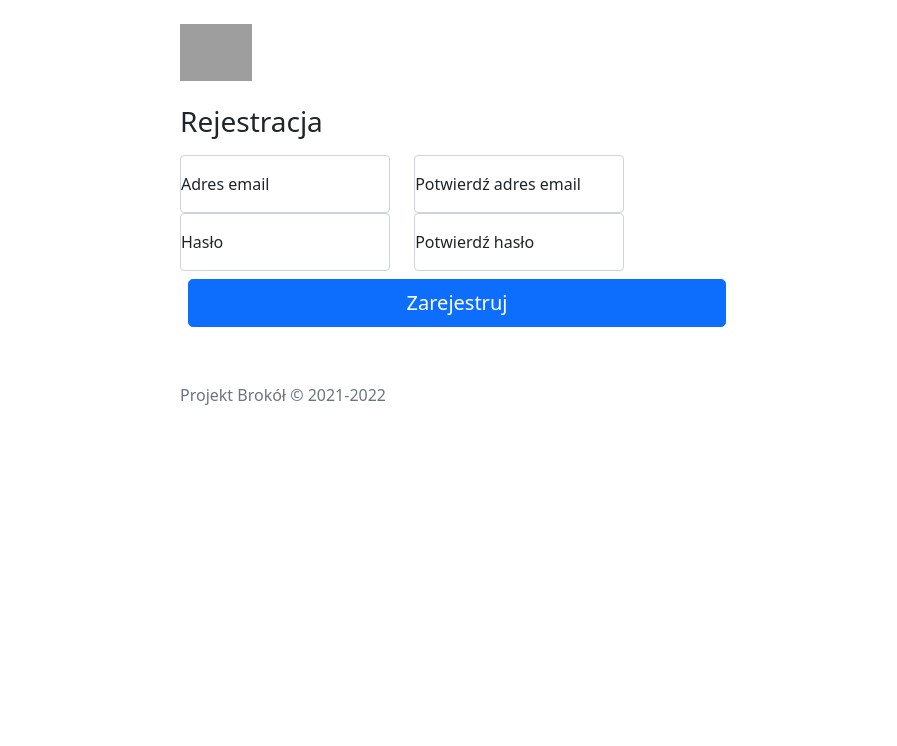
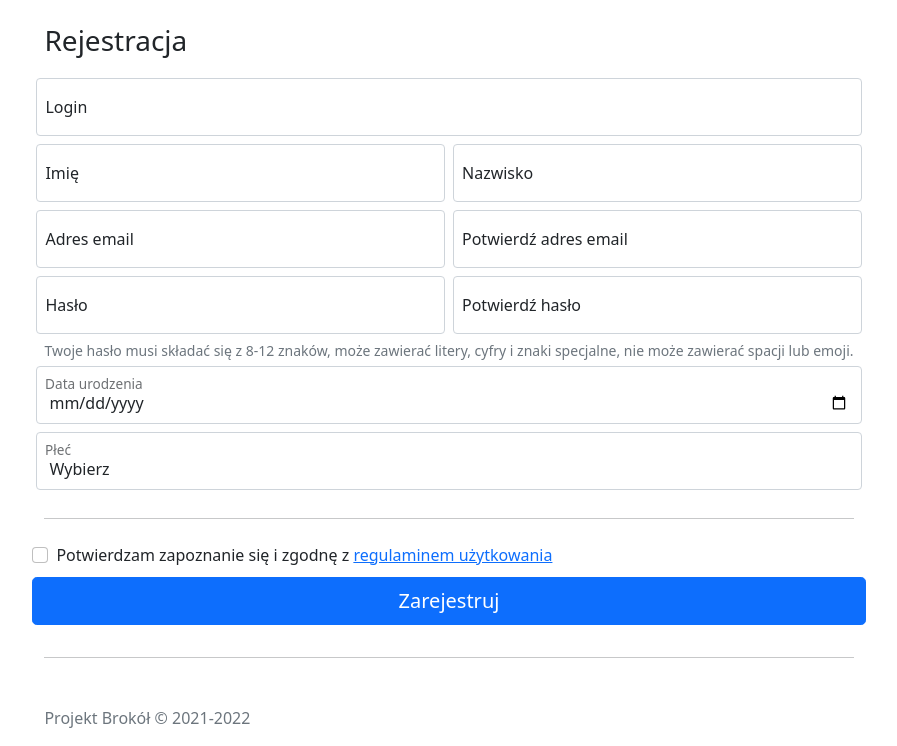
Before and after one commit to mateuszjasnowski/project_Broccoli, a Flask app: page /register in a window 1280 px wide. Shown: the part 73-819 px from the top of the page, without its empty margins (191-1088 px from the left). Before the commit the page ends 478 px from the top, so only its background shows below. Run offline with Flask 2, Linux system fonts and the light colour scheme; grey boxes are pictures that could not be loaded.

Commit message:
Register page updates

```diff
--- a/appData/routes.py
+++ b/appData/routes.py
@@ -26,9 +26,14 @@ def register():
 
 @app.route('/about')
 def about():
-    return 'Hi'
+    return 'Hi' #TODO
 
 
 @app.route('/admin')
 def admin():
-    return 'Hi'
+    return 'Hi' #TODO
+
+
+@app.route('/terms')
+def terms():
+    return "User Terms" #TODO
--- a/appData/templates/layout.html
+++ b/appData/templates/layout.html
@@ -9,6 +9,8 @@
         <link href="https://cdn.jsdelivr.net/npm/bootstrap@5.1.3/dist/css/bootstrap.min.css" rel="stylesheet" integrity="sha384-1BmE4kWBq78iYhFldvKuhfTAU6auU8tT94WrHftjDbrCEXSU1oBoqyl2QvZ6jIW3" crossorigin="anonymous">
     </head>
     <body>
+      <script src="https://ajax.googleapis.com/ajax/libs/jquery/3.5.1/jquery.min.js"></script>
+      <script src="https://cdn.jsdelivr.net/npm/bootstrap@5.1.3/dist/js/bootstrap.bundle.min.js" integrity="sha384-ka7Sk0Gln4gmtz2MlQnikT1wXgYsOg+OMhuP+IlRH9sENBO0LRn5q+8nbTov4+1p" crossorigin="anonymous"></script>
             <header class="d-flex flex-wrap align-items-center justify-content-center justify-content-md-between py-3 p-3 mb-4 border-bottom">
               <a href="/" class="d-flex align-items-center col-md-3 mb-2 mb-md-0 text-dark text-decoration-none">
                 <svg class="bi me-2" width="40" height="32" role="img" aria-label="Bootstrap"><use xlink:href="#bootstrap"></use></svg>
--- a/appData/templates/register.html
+++ b/appData/templates/register.html
@@ -2,31 +2,98 @@
 {% block content %}
 <link href="{{ url_for('static',filename='/css/signin.css') }}" rel="stylesheet">
     <main class="container d-flex justify-content-center">
-  <form>
-    <img class="mb-4" src="/docs/5.1/assets/brand/bootstrap-logo.svg" alt="" width="72" height="57"> <!-- TODO -->
+  <form class="needs-validation novalidate">
+    <!--<img class="mb-4" src="/docs/5.1/assets/brand/bootstrap-logo.svg" alt="" width="72" height="57"> <!-- TODO -->
     <h1 class="h3 mb-3 fw-normal">Rejestracja</h1>
-    <div class="row">
-      <div class="form-floating col-md-5">
-        <input type="email" class="form-control" id="floatingInput" placeholder="name@example.com">
+    <div class="row justify-content-center">
+      <div class="form-floating col-md-12 px-1 my-1">
+        <input type="text" class="form-control" id="login" placeholder="login" required>
+        <label for="login">Login</label>
+      </div>
+    </div>
+    <div class="row justify-content-center">
+      <div class="form-floating col-md-6 px-1 my-1">
+        <input type="text" class="form-control" id="userFirstName" placeholder="First name" required>
+        <label for="userFirstName">Imię</label>
+      </div>
+      <div class="form-floating col-md-6 px-1 my-1">
+        <input type="text" class="form-control" id="userLastName" placeholder="Last name" required>
+        <label for="userLastName">Nazwisko</label>
+      </div>
+    </div>
+    <div class="row justify-content-center">
+      <div class="form-floating col-md-6 px-1 my-1">
+        <input type="email" class="form-control" id="floatingInput" placeholder="name@example.com" required>
         <label for="floatingInput">Adres email</label>
       </div>
-      <div class="form-floating col-md-5">
-        <input type="email" class="form-control" id="floatingInput2" placeholder="name@example.com">
+      <div class="form-floating col-md-6 px-1 my-1">
+        <input type="email" class="form-control" id="floatingInput2" placeholder="name@example.com" required>
         <label for="floatingInput2">Potwierdź adres email</label>
       </div>
     </div>
-    <div class="row">
-      <div class="form-floating col-md-5">
-        <input type="password" class="form-control" id="floatingPassword" placeholder="Password">
+    <div class="row justify-content-center">
+      <div class="form-floating col-md-6 px-1 my-1">
+        <input type="password" class="form-control" id="floatingPassword" placeholder="Password" required>
         <label for="floatingPassword">Hasło</label>
       </div>
-      <div class="form-floating col-md-5">
-        <input type="password" class="form-control" id="floatingPassword2" placeholder="Password">
+      <div class="form-floating col-md-6 px-1 my-1">
+        <input type="password" class="form-control" id="floatingPassword2" placeholder="Password" required>
         <label for="floatingPassword2">Potwierdź hasło</label>
       </div>
     </div>
-    <button class="w-100 btn btn-lg btn-primary m-2" type="submit">Zarejestruj</button>
+    <small id="passwordHelpBlock" class="form-text text-muted">
+      Twoje hasło musi składać się z 8-12 znaków, może zawierać litery, cyfry i znaki specjalne, nie może zawierać spacji lub emoji.
+    </small>
+    <div class="row justify-content-center">
+      <div class="form-floating col-md-12 px-1 my-1">
+        <input type="date" class="form-control" id="birthday" placeholder="Birthday" required>
+        <label for="birthday">Data urodzenia</label>
+      </div>
+    </div>
+    <div class="row justify-content-center">
+      <div class="form-floating col-md-12 px-1 my-1">
+        <select type="option" class="form-control" id="sex" placeholder="Sex">
+          <option disabled selected value>Wybierz</option>
+          <option>Mężczyzna</option>
+          <option>Kobieta</option>
+          <option>Inna</option>
+        </select>
+        <label for="birthday">Płeć</label>
+      </div>
+    </div>
+    <hr class="my-4">
+    <div class="row justify-content-center">
+      <div class="form-check">
+        <input type="checkbox" class="form-check-input" id="confirm-terms" required>
+        <label class="form-check-label" for="confirm-terms">Potwierdzam zapoznanie się i zgodnę z <a href='{{ url_for('terms') }}'>regulaminem użytkowania</a></label>
+      </div>
+    </div>
+    <div class="row justify-content-center">
+      <button class="w-100 btn btn-lg btn-primary m-2" type="submit">Zarejestruj</button>
+    </div>
+    <hr class="my-4">
     <p class="mt-5 mb-3 text-muted">Projekt Brokół &copy; 2021-2022</p>
   </form>
 </main>
+<script
+<script>
+  // Example starter JavaScript for disabling form submissions if there are invalid fields
+  (function() {
+    'use strict';
+    window.addEventListener('load', function() {
+      // Fetch all the forms we want to apply custom Bootstrap validation styles to
+      var forms = document.getElementsByClassName('needs-validation');
+      // Loop over them and prevent submission
+      var validation = Array.prototype.filter.call(forms, function(form) {
+        form.addEventListener('submit', function(event) {
+          if (form.checkValidity() === false) {
+            event.preventDefault();
+            event.stopPropagation();
+          }
+          form.classList.add('was-validated');
+        }, false);
+      });
+    }, false);
+  })();
+  </script>
 {% endblock content %}
```
